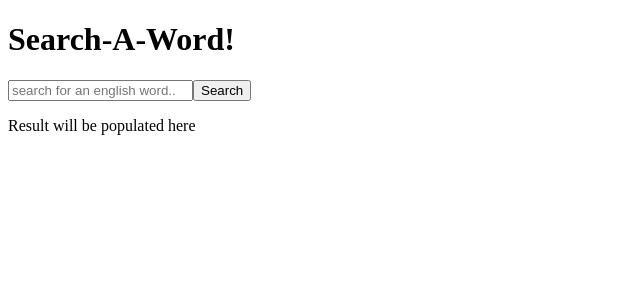
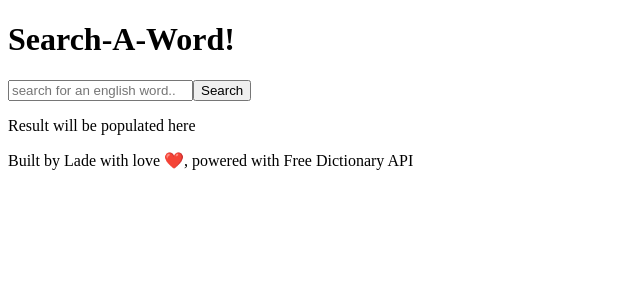
Before and after one commit to ladeoshodi/search-a-word, a React (Vite) app: page / in a window 1280 px wide. Shown: the top 300 px of the page, without its empty margins (0-640 px from the left). Built offline with nearby package versions, Linux system fonts and the light colour scheme.

Commit message:
Add Footer component

```diff
--- a/src/App.jsx
+++ b/src/App.jsx
@@ -1,5 +1,6 @@
 import { useEffect } from "react";
 import Search from "./components/Search";
+import Footer from "./components/Footer";
 import "./App.css";
 
 function App() {
@@ -22,6 +23,7 @@ function App() {
       <div className="result">
         <p>Result will be populated here</p>
       </div>
+      <Footer />
     </>
   );
 }
--- /dev/null
+++ b/src/components/Footer.jsx
@@ -0,0 +1,13 @@
+import "./Footer.css";
+
+function Footer() {
+  return (
+    <div>
+      Built by Lade with love ❤️, powered with{" "}
+      <a href="https://dictionaryapi.dev/" target="_blank"></a>Free Dictionary
+      API
+    </div>
+  );
+}
+
+export default Footer;
```
Also changed, not shown: src/components/Footer.css (added).
